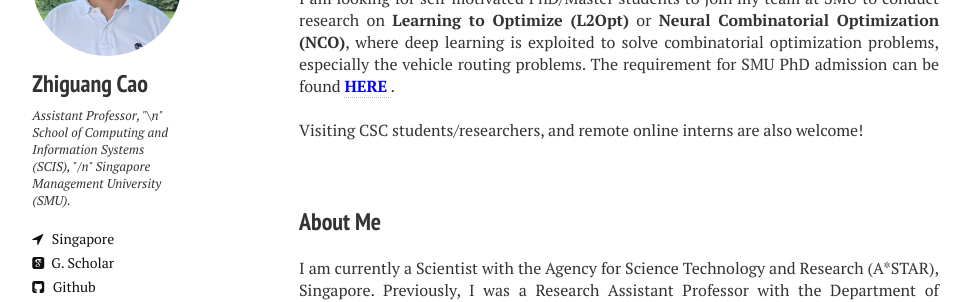
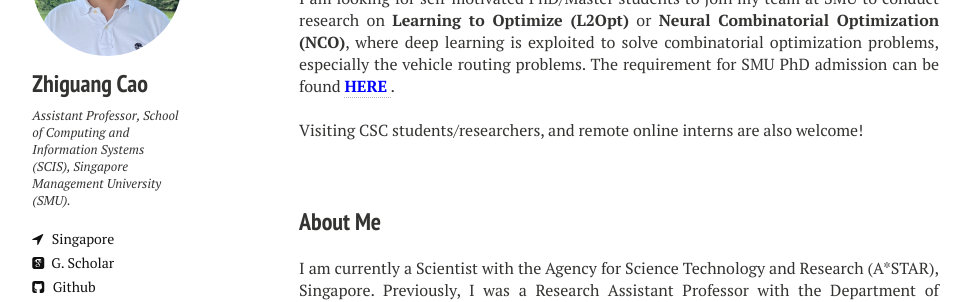
Before and after one commit to zhiguangcaosg/zhiguangcaosg.github.io, a Jekyll site: the page built from index.md, in a window 1280 px wide. Shown: the part 191-493 px from the top of the page, without its empty margins (21-992 px from the left). Built offline with Jekyll 4.4.1, drawn with Linux system fonts in a browser that asks for light colours; nearby versions of some CDN libraries.

```diff
--- a/_config.yml
+++ b/_config.yml
@@ -11,8 +11,8 @@ url:              //zhiguangcaosg.github.io
 owner:
   name:           Zhiguang Cao
   avatar:         zhiguangcao.jpg
-  bio:            Assistant Professor, "\n"
-                  School of Computing and Information Systems (SCIS), "/n"
+  bio:            Assistant Professor,
+                  School of Computing and Information Systems (SCIS),
                   Singapore Management University (SMU).
   location:       Singapore
   email:          zhiguangcao@outlook.com
```
